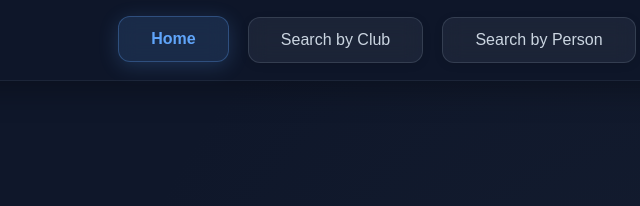
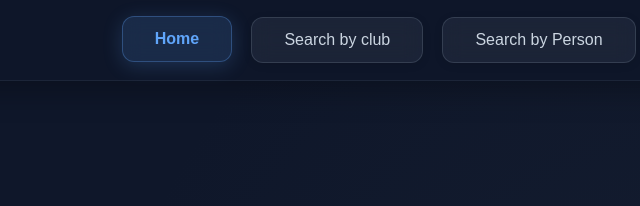
Before and after one commit to wumsko/RowingData, a plain HTML site: page index.html in a window 1280 px wide. Shown: the top 206 px of the page, 376-1016 px from the left. Drawn offline with Linux system fonts and the light colour scheme; files that its build step writes are made by us from their sources; no server answers; files whose address does not match are found by name.

Commit message:
Update index.html

```diff
--- a/index.html
+++ b/index.html
@@ -11,7 +11,7 @@
         <div class="logo">Rowing Data Explorer</div>
         <div class="tabs">
             <button data-page="homePage" id="homeTab" class="tab active">Home</button>
-            <button data-page="clubPage" id="clubTab" class="tab">Search by Club</button>
+            <button data-page="clubPage" id="clubTab" class="tab">Search by club</button>
             <button data-page="personPage" id="personTab" class="tab">Search by Person</button>
             <button data-page="competitionPage" id="competitionTab" class="tab">Competition Analyzer</button>
         </div>
```
